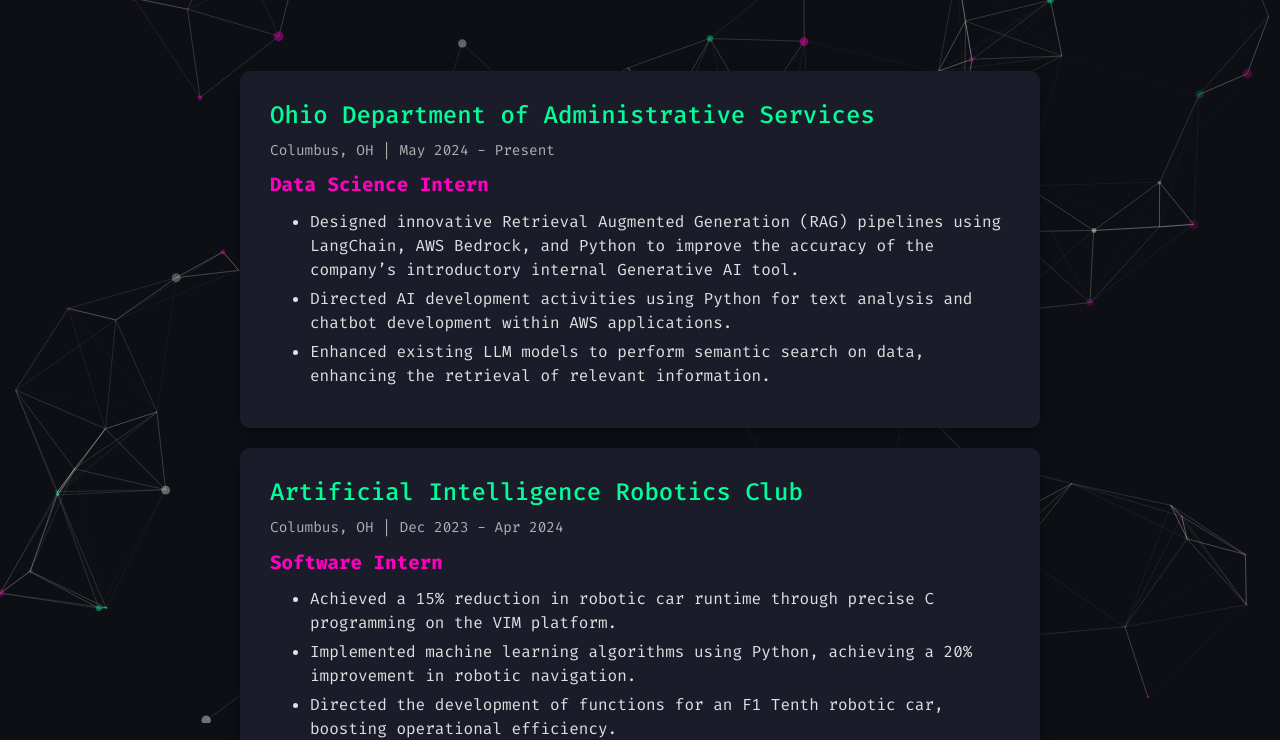
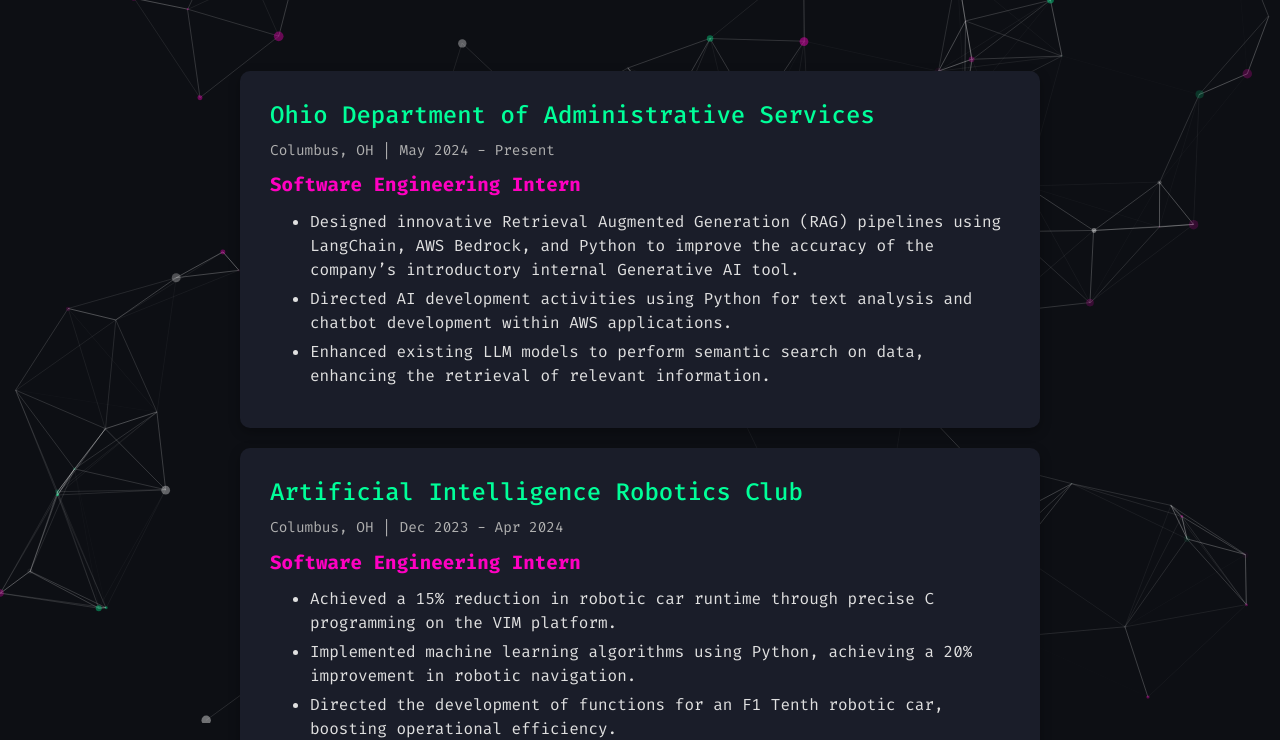
Before and after one commit to 23skannekanti/Portfolio-Website, a website: page experience.html in a window 1280 px wide. Shown: the part 77-817 px from the top of the page. Drawn offline with nearby package versions, Linux system fonts and the light colour scheme; animation ran at ten frames a second.

Commit message:
Update experience.html

```diff
--- a/experience.html
+++ b/experience.html
@@ -122,7 +122,7 @@
     <div class="experience-container" data-aos="fade-up">
       <h3 class="experience-title">Ohio Department of Administrative Services</h3>
       <p class="experience-location">Columbus, OH | May 2024 - Present</p>
-      <p class="experience-position">Data Science Intern</p>
+      <p class="experience-position">Software Engineering Intern</p>
       <ul class="experience-description">
         <li>Designed innovative Retrieval Augmented Generation (RAG) pipelines using LangChain, AWS Bedrock, and Python to improve the accuracy of the company’s introductory internal Generative AI tool.</li>
         <li>Directed AI development activities using Python for text analysis and chatbot development within AWS applications.</li>
@@ -134,7 +134,7 @@
     <div class="experience-container" data-aos="fade-up" data-aos-delay="100">
       <h3 class="experience-title">Artificial Intelligence Robotics Club</h3>
       <p class="experience-location">Columbus, OH | Dec 2023 - Apr 2024</p>
-      <p class="experience-position">Software Intern</p>
+      <p class="experience-position">Software Engineering Intern</p>
       <ul class="experience-description">
         <li>Achieved a 15% reduction in robotic car runtime through precise C programming on the VIM platform.</li>
         <li>Implemented machine learning algorithms using Python, achieving a 20% improvement in robotic navigation.</li>
```
